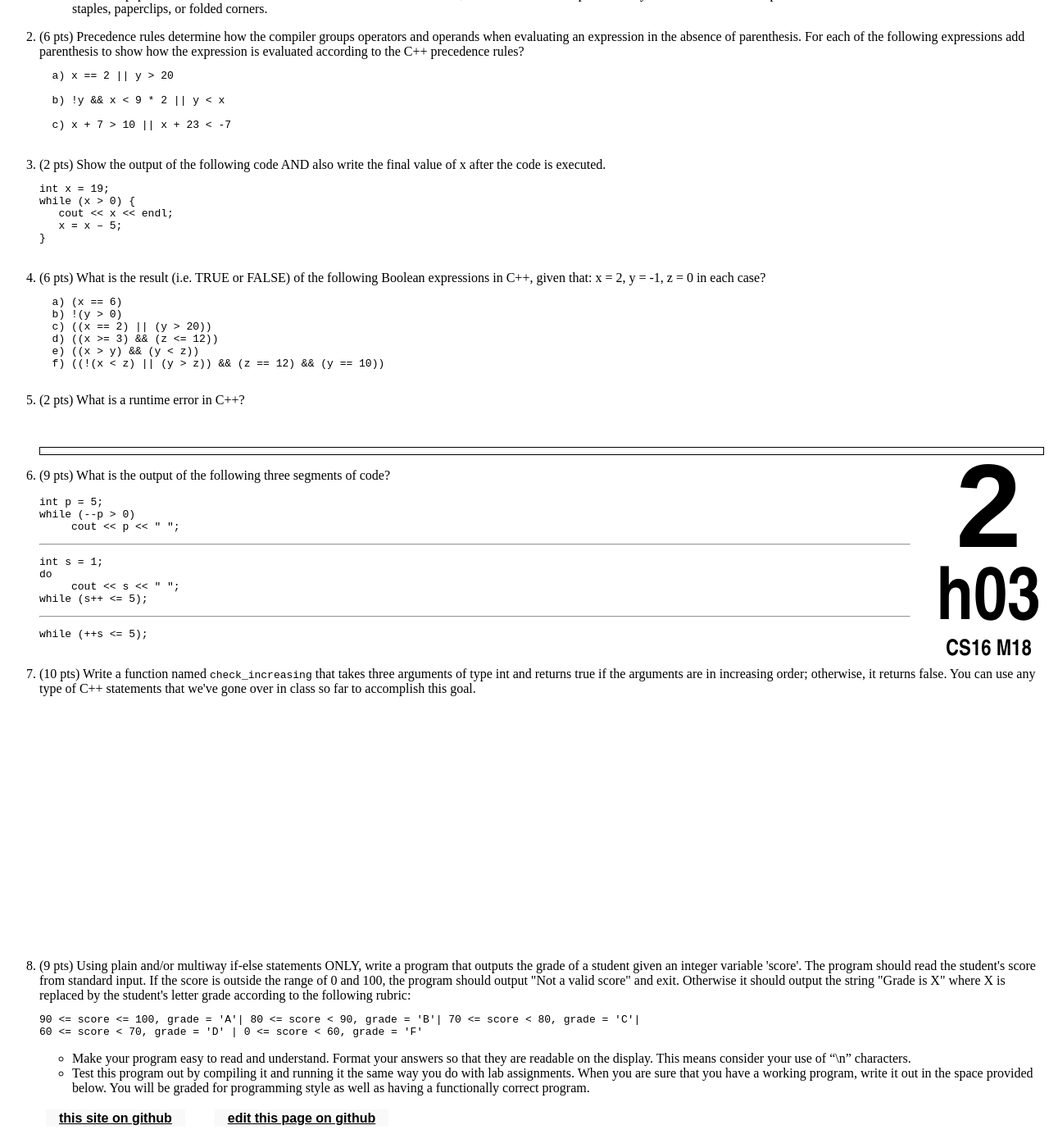
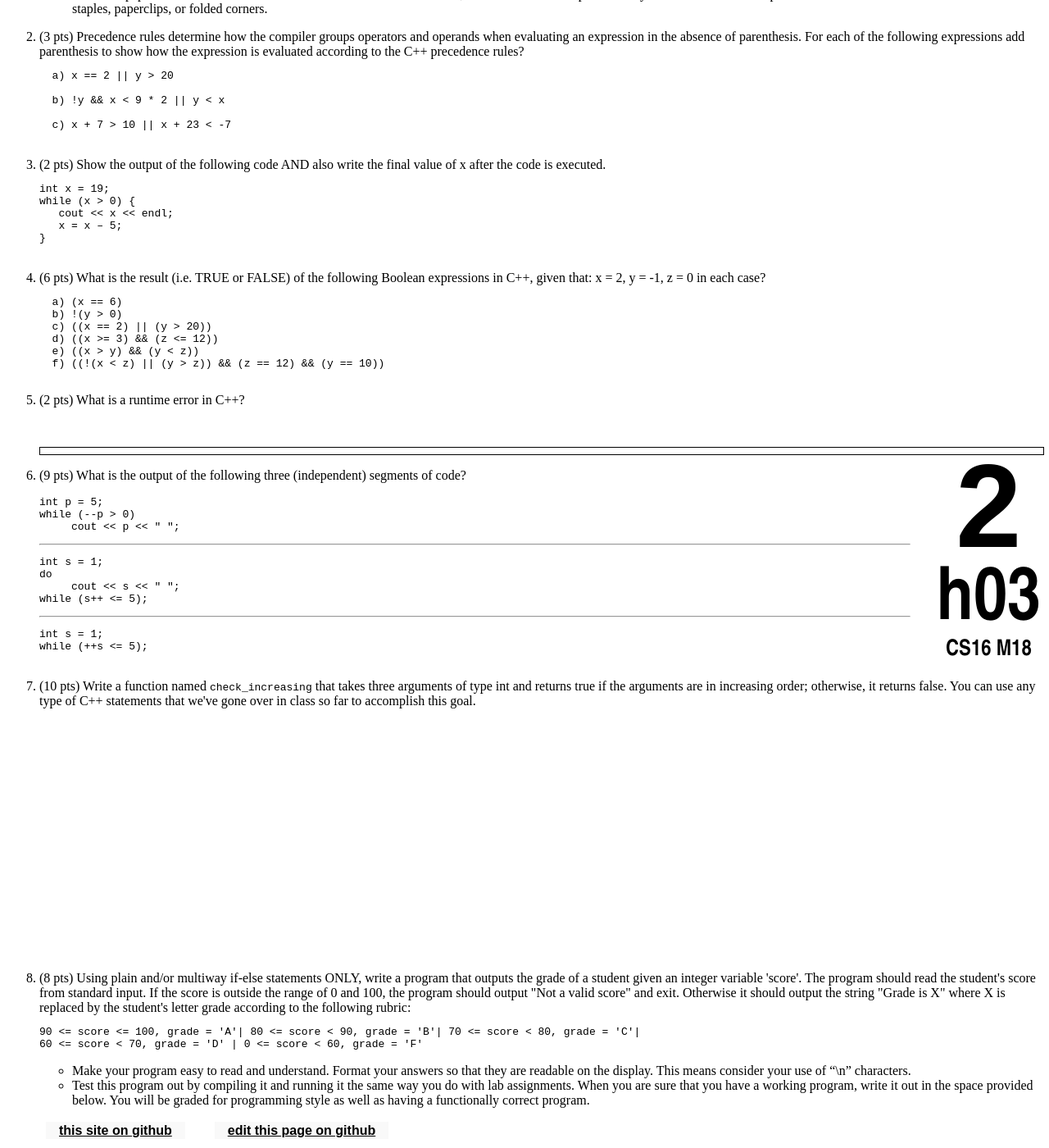
Before and after one commit to ucsb-cs16-m18/ucsb-cs16-m18.github.io, a Jekyll site: the page built from _hwk/h03.md, in a window 1280 px wide and 1400 px high, scrolled down 564 px. Shown: the whole window at 82% size. Built offline with Jekyll 4.4.1, drawn with Linux system fonts in a browser that asks for light colours.

Commit message:
Updating point totals for h03

````diff
--- a/_hwk/h03.md
+++ b/_hwk/h03.md
@@ -22,7 +22,7 @@ reading: "Sections 3.1 - 3.3"
 
 <div style="margin-bottom:1em"></div>
 
-<li>(6 pts) Precedence rules determine how the compiler groups operators and operands when evaluating an expression in the absence of parenthesis. For each of the following expressions add parenthesis to show how the expression is evaluated according to the C++ precedence rules?
+<li>(3 pts) Precedence rules determine how the compiler groups operators and operands when evaluating an expression in the absence of parenthesis. For each of the following expressions add parenthesis to show how the expression is evaluated according to the C++ precedence rules?
 
 <div markdown="1">
 ```
@@ -69,7 +69,7 @@ while (x > 0) {
 
 <div class="pagebreak"></div>
 
-<li style="margin-bottom: 2em;" markdown="1"> (9 pts) What is the output of the following three segments of code?
+<li style="margin-bottom: 2em;" markdown="1"> (9 pts) What is the output of the following three (independent) segments of code?
 
 ```
 int p = 5;
@@ -85,6 +85,7 @@ while (s++ <= 5);
 ```
 ------------------
 ```
+int s = 1;
 while (++s <= 5);
 ```
 </li>
@@ -95,7 +96,7 @@ while (++s <= 5);
 
 
 
-<li> (9 pts) Using plain and/or multiway if-else statements ONLY, write a program that outputs the grade of a student given an integer variable 'score'. The program should read the student's score from standard input. If the score is outside the range of 0 and 100, the program should output "Not a valid score" and exit. Otherwise it should output the string "Grade is X" where X is replaced by the student's letter grade according to the following rubric:
+<li> (8 pts) Using plain and/or multiway if-else statements ONLY, write a program that outputs the grade of a student given an integer variable 'score'. The program should read the student's score from standard input. If the score is outside the range of 0 and 100, the program should output "Not a valid score" and exit. Otherwise it should output the string "Grade is X" where X is replaced by the student's letter grade according to the following rubric:
 <div markdown="1">
 ```
 90 <= score <= 100, grade = 'A'| 80 <= score < 90, grade = 'B'| 70 <= score < 80, grade = 'C'|
````
